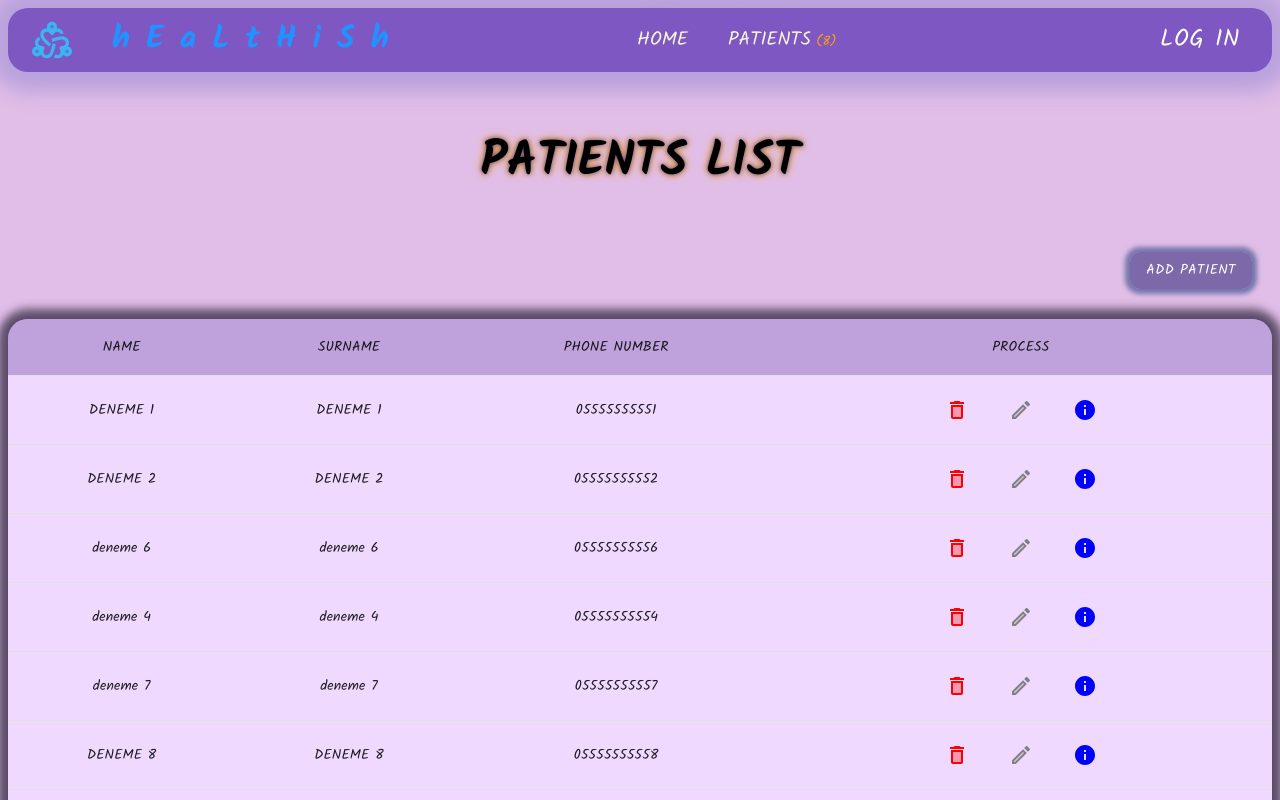
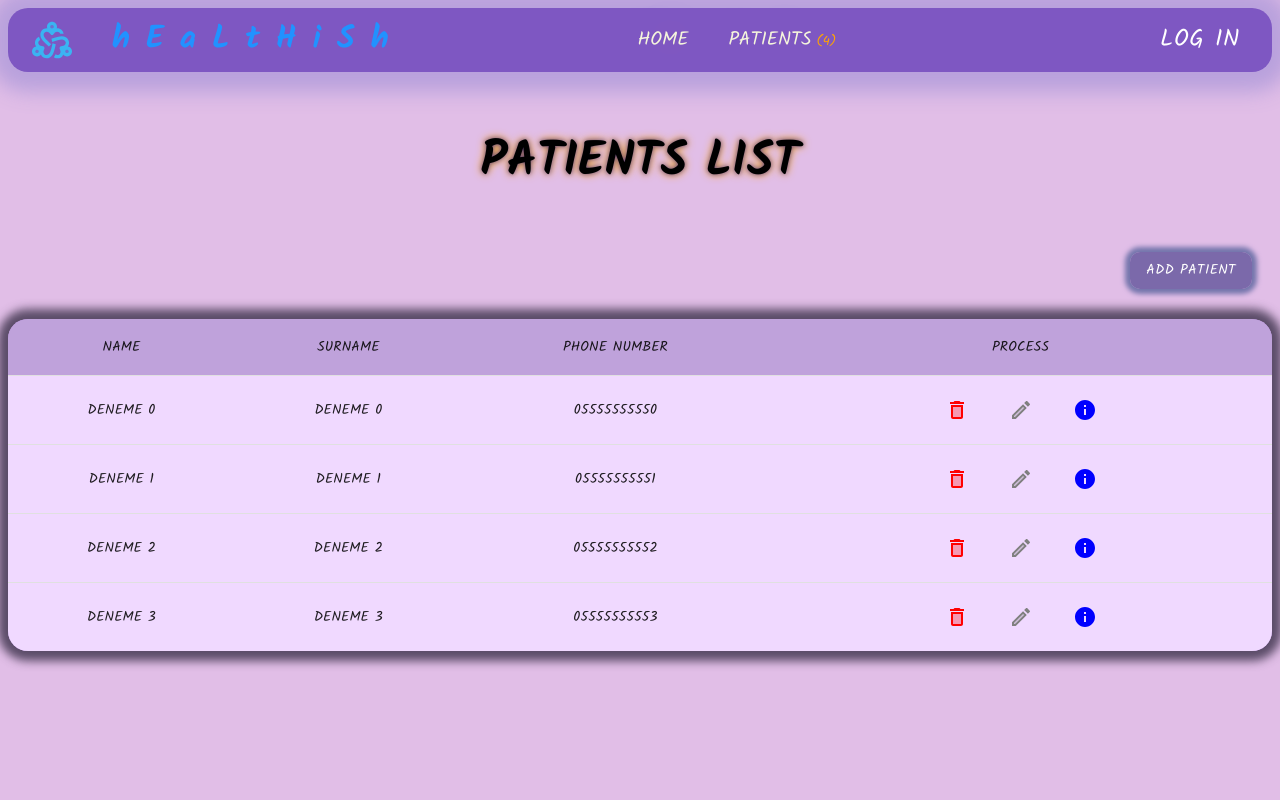
Before and after one commit to habibecee/PATIENT-REGISTRATION-APP, a React (Create React App) app: page /patients in a window 1280 px wide. Shown: the top 800 px of the page. Built offline with nearby package versions, Linux system fonts and the light colour scheme; data requests are answered from the project's data file.

Commit message:
redux-update

```diff
--- a/db.json
+++ b/db.json
@@ -1,183 +1,86 @@
 {
   "appointment": [
     {
-      "id": "1666175530524",
-      "date": "Thu, 20 Oct 2022 12:00:00 GMT",
-      "patientId": "1666175530523"
+      "id": "1668857124869",
+      "date": "Sat, 19 Nov 2022 11:25:01 GMT",
+      "patientId": "1668857124868"
     },
     {
-      "id": "1666175613306",
-      "date": "Fri, 21 Oct 2022 12:00:00 GMT",
-      "patientId": "1666175613305"
-    },
-    {
-      "id": "1667597734310",
-      "date": "Tue, 29 Nov 2022 21:00:14 GMT",
-      "patientId": "1667597658680"
-    },
-    {
-      "id": "1668682287294",
-      "date": "Wed, 30 Nov 2022 09:00:00 GMT",
-      "patientId": "1668682287293"
-    },
-    {
-      "id": "1668682553569",
-      "date": "Tue, 29 Nov 2022 12:00:26 GMT",
-      "patientId": "1668682553568"
-    },
-    {
-      "id": "1668682584868",
-      "date": "Tue, 29 Nov 2022 12:00:58 GMT",
-      "patientId": "1668682584867"
+      "id": "1668857155306",
+      "date": "Sat, 26 Nov 2022 09:00:34 GMT",
+      "patientId": "1668857155305"
     }
   ],
   "patient": [
     {
-      "id": "1666175530523",
+      "id": "1668857124868",
+      "name": "DENEME 0",
+      "surname": "DENEME 0",
+      "phoneNumber": "05555555550",
+      "processIds": [
+        "1668857124867"
+      ],
+      "notes": "DSKLFJLSKDJFLKS\n"
+    },
+    {
+      "id": "1668857155305",
       "name": "DENEME 1",
       "surname": "DENEME 1",
       "phoneNumber": "05555555551",
       "processIds": [
-        "1666175530522"
+        "1668857155304"
       ],
-      "notes": "SJLSKFJLKSDFJLASJFŞLAJDFLDJFŞLAS\nLKFJSLKDFJLSJFLSD\nDKFLJSLDKFJLKGJFLKG\nLKFSJDLKGFJLSFJD"
+      "notes": "FDLSJDLKFJSLKF\nFDLSJDLKFJSLKF\nFDLSJDLKFJSLKF"
     },
     {
-      "id": "1666175613305",
+      "id": "1668857299315",
       "name": "DENEME 2",
       "surname": "DENEME 2",
       "phoneNumber": "05555555552",
+      "notes": "KFDSJLKSJDFLKSJFLS",
       "processIds": [
-        "1666175613304"
-      ],
-      "notes": "SJLSKFJLKSDFJLASJFŞLAJDFLDJFŞLAS\nDJHSKJFSDHFKJSHFAKLD\nDJKFHSDFKJHDGKSDF\nJKDFHKGSDLFKASJFLKDJFD"
-    },
-    {
-      "id": "1667597658680",
-      "name": "deneme 6",
-      "surname": "deneme 6",
-      "phoneNumber": "05555555556",
-      "notes": "dlkfjdlgfkjfdlgkjfdl",
-      "processIds": [
-        "1667597658617",
-        "1667597734311",
-        "1668105549180"
+        "1668857299280"
       ]
     },
     {
-      "id": "1668105461607",
-      "name": "deneme 4",
-      "surname": "deneme 4",
-      "phoneNumber": "05555555554",
-      "processIds": [
-        "1668105461606"
-      ]
-    },
-    {
-      "id": "1668105661101",
-      "name": "deneme 7",
-      "surname": "deneme 7",
-      "phoneNumber": "05555555557",
-      "processIds": [
-        "1668105661100"
-      ]
-    },
-    {
-      "id": "1668682287293",
-      "name": "DENEME 8",
-      "surname": "DENEME 8",
-      "phoneNumber": "05555555558",
-      "processIds": [
-        "1668682287292"
-      ]
-    },
-    {
-      "id": "1668682553568",
+      "id": "1668857800366",
       "name": "DENEME 3",
       "surname": "DENEME 3",
       "phoneNumber": "05555555553",
+      "notes": "DFKJSDLKFJSDLKFJSD",
       "processIds": [
-        "1668682553567"
-      ]
-    },
-    {
-      "id": "1668682584867",
-      "name": "DENEME 5",
-      "surname": "DENEME 5",
-      "phoneNumber": "05555555555",
-      "processIds": [
-        "1668682584866"
+        "1668857800331"
       ]
     }
   ],
   "process": [
     {
-      "id": "1666175530522",
-      "complaint": "INFLUENZA",
-      "treatment": "serum verildi",
+      "id": "1668857124867",
+      "complaint": "BAŞ AĞRISI",
+      "treatment": "TOMOGRAFİ",
       "medicine": [
-        "parol",
-        " iburamin",
-        " c vit"
+        "PAROL"
       ]
     },
     {
-      "id": "1666175613304",
-      "complaint": "COVID",
-      "treatment": "OKSİJEN TAKVİYESİ",
+      "id": "1668857155304",
+      "complaint": "GRİP",
+      "treatment": "Kan tahlili yapıldı",
       "medicine": [
-        "Parol",
-        "Vitamin C",
-        "Vitamin D"
+        "C vit",
+        " D vit",
+        " "
       ]
     },
     {
-      "id": "1667597658617",
-      "complaint": "öksürük",
-      "treatment": "öksürük ilacı verildi",
-      "medicine": [
-        "novalgin"
-      ]
-    },
-    {
-      "id": "1667597734311",
-      "complaint": "covid",
+      "id": "1668857299280",
+      "complaint": "BEL AĞRISI",
       "treatment": "",
       "medicine": []
     },
     {
-      "id": "1668105461606",
-      "complaint": "ateş",
-      "treatment": "",
-      "medicine": []
-    },
-    {
-      "id": "1668105549180",
-      "complaint": "ateş",
-      "treatment": "",
-      "medicine": []
-    },
-    {
-      "id": "1668105661100",
-      "complaint": "ateş",
-      "treatment": "",
-      "medicine": []
-    },
-    {
-      "id": "1668682287292",
-      "complaint": "ÖKSÜRÜK",
-      "treatment": "",
-      "medicine": []
-    },
-    {
-      "id": "1668682553567",
+      "id": "1668857800331",
       "complaint": "BOĞAZ AĞRISI",
-      "treatment": "",
-      "medicine": []
-    },
-    {
-      "id": "1668682584866",
-      "complaint": "GRİP",
       "treatment": "",
       "medicine": []
     }
--- a/src/PAGES/AddPatient.js
+++ b/src/PAGES/AddPatient.js
@@ -1,4 +1,4 @@
-import React, { useState, useEffect } from "react";
+import React, { useState /*, useEffect */ } from "react";
 import { useNavigate } from "react-router-dom";
 import Loading from "../COMPANENTS/Loading";
 import Box from "@mui/material/Box";
@@ -6,24 +6,29 @@ import TextField from "@mui/material/TextField";
 import { Button } from "@mui/material";
 import "../../src/App.css";
 import axios from "axios";
+import { useDispatch, useSelector } from "react-redux";
+import actionTypes from "../REDUX/ACTIONS/actionTypes";
 
 const AddPatient = (props) => {
+	const { patientState } = useSelector((state) => state);
+	const dispatch = useDispatch();
+	const navigate = useNavigate();
 	const [name, setName] = useState("");
 	const [surname, setSurname] = useState("");
 	const [phone, setPhone] = useState("");
 	const [note, setNote] = useState("");
 	const [complaint, setComplaint] = useState("");
-	const [patients, setPatients] = useState(null);
-	const navigate = useNavigate();
 
-	useEffect(() => {
-		axios
-			.get(" http://localhost:3004/patient")
-			.then((res) => {
-				setPatients(res.data);
-			})
-			.catch((err) => console.log(err));
-	}, []);
+	// const [patients, setPatients] = useState(null);
+
+	// useEffect(() => {
+	// 	axios
+	// 		.get(" http://localhost:3004/patient")
+	// 		.then((res) => {
+	// 			setPatients(res.data);
+	// 		})
+	// 		.catch((err) => console.log(err));
+	// }, []);
 
 	const handleSubmit = (event) => {
 		event.preventDefault();
@@ -43,7 +48,9 @@ const AddPatient = (props) => {
 			return;
 		}
 
-		const hasNumber = patients.find((patient) => patient.phoneNumber === phone);
+		const hasNumber = patientState.patient.find(
+			(patient) => patient.phoneNumber === phone
+		);
 		console.log(hasNumber);
 
 		if (hasNumber !== undefined) {
@@ -61,6 +68,10 @@ const AddPatient = (props) => {
 		axios
 			.post(" http://localhost:3004/process", newProcess)
 			.then((ProcessRes) => {
+				dispatch({
+					type: actionTypes.ADD_PROCESS,
+					payload: newProcess,
+				});
 				const newPatient = {
 					id: String(new Date().getTime()),
 					name: name,
@@ -74,6 +85,10 @@ const AddPatient = (props) => {
 				axios
 					.post(" http://localhost:3004/patient", newPatient)
 					.then((res) => {
+						dispatch({
+							type: actionTypes.ADD_PATIENT,
+							payload: newPatient,
+						});
 						alert("NEW PATIENT IS SAVED SUCCESSFULLY");
 						navigate("/patients");
 					})
@@ -82,7 +97,7 @@ const AddPatient = (props) => {
 			.catch((ProcessErr) => console.log("ProcessErr", ProcessErr));
 	};
 
-	if (patients === null) {
+	if (patientState.success === false) {
 		return <Loading />;
 	}
 
--- a/src/PAGES/PATIENTS PAGE/Companents/EditPatientModal.js
+++ b/src/PAGES/PATIENTS PAGE/Companents/EditPatientModal.js
@@ -2,6 +2,8 @@ import React, { useState, useEffect } from "react";
 import { Box, Modal, Button, TextField, Alert } from "@mui/material";
 import CancelIcon from "@mui/icons-material/Cancel";
 import axios from "axios";
+import { useDispatch, useSelector } from "react-redux";
+import actionTypes from "../../../REDUX/ACTIONS/actionTypes";
 
 const style = {
 	position: "absolute",
@@ -18,6 +20,8 @@ const style = {
 };
 
 const EditPatientModal = (props) => {
+	const dispatch = useDispatch();
+	const { patientState } = useSelector((state) => state);
 	const {
 		open,
 		handleClose,
@@ -82,12 +86,12 @@ const EditPatientModal = (props) => {
 			return;
 		}
 
-		const filteredPatients = Patients.filter(
+		const filteredPatients = patientState.patient?.filter(
 			(item) => item.phoneNumber !== Patient.phoneNumber
 		);
 
-		const hasNumber = filteredPatients.find(
-			(Patient) => Patient.phoneNumber === phone
+		const hasNumber = filteredPatients?.find(
+			(patient) => patient.phoneNumber === phone
 		);
 		console.log("hasNumber???", hasNumber);
 
@@ -109,6 +113,10 @@ const EditPatientModal = (props) => {
 		axios
 			.put(`http://localhost:3004/patient/${Patient.id}`, updatedPatient)
 			.then((res) => {
+				dispatch({
+					type: actionTypes.EDIT_PATIENT,
+					payload: updatedPatient,
+				});
 				handleClose();
 				setUpdateCompanent(!updateCompanent);
 			})
--- a/src/PAGES/PATIENTS PAGE/Patients.js
+++ b/src/PAGES/PATIENTS PAGE/Patients.js
@@ -1,5 +1,5 @@
 import "../../ASSETS/STYLES/GeneralStyle.css";
-import React, { useEffect, useState } from "react";
+import React, { /*useEffect,*/ useState } from "react";
 import { useNavigate } from "react-router-dom";
 import Loading from "../../COMPANENTS/Loading";
 import EditPatientModal from "./Companents/EditPatientModal";
@@ -14,16 +14,19 @@ import CreateTwoToneIcon from "@mui/icons-material/CreateTwoTone";
 import InfoIcon from "@mui/icons-material/Info";
 import axios from "axios";
 import { Button } from "@mui/material";
+import { useDispatch, useSelector } from "react-redux";
+import actionTypes from "../../REDUX/ACTIONS/actionTypes";
 
 const Patients = (props) => {
+	const dispatch = useDispatch();
+	const { patientState, appointmentState } = useSelector((state) => state);
 	const navigate = useNavigate();
-	const [patients, setPatients] = useState(null);
+	// const [appointments, setAppointments] = useState(null);
+	// const [patients, setPatients] = useState(null);
 	// useState() içinde; eğer bir input için kullanılacaksa boş string ('')
 	//  -çünkü inputun değeri genelde stringdir- vermek daha mantıklı iken,
 	//  bir dizi için kullanılacaksa ya boş dizi [] ya da null verilmelidir.
 	// Yani veri çekilecek işleme göre ayarlanmalı.
-
-	const [appointments, setAppointments] = useState(null);
 
 	const [updateCompanent, setUpdateCompanent] = useState(false);
 	const [openEditModal, setOpenEditModal] = useState(false);
@@ -37,26 +40,26 @@ const Patients = (props) => {
 	// 	...patients,
 	// };
 
-	useEffect(() => {
-		axios
-			.get("http://localhost:3004/patient")
-			.then((res) => {
-				setPatients(res.data);
-			})
-			.catch((err) => console.log("patientErr", err));
+	// useEffect(() => {
+	// 	axios
+	// 		.get("http://localhost:3004/patient")
+	// 		.then((res) => {
+	// 			setPatients(res.data);
+	// 		})
+	// 		.catch((err) => console.log("patientErr", err));
 
-		axios
-			.get("http://localhost:3004/appointment")
-			.then((res) => {
-				setAppointments(res.data);
-			})
-			.catch((err) => console.log(err));
-	}, [updateCompanent]);
+	// 	axios
+	// 		.get("http://localhost:3004/appointment")
+	// 		.then((res) => {
+	// 			setAppointments(res.data);
+	// 		})
+	// 		.catch((err) => console.log(err));
+	// }, [updateCompanent]);
 
 	const handleDeletePatient = (patient) => {
 		console.log(patient);
 
-		const filteredAppointment = appointments.filter(
+		const filteredAppointment = appointmentState.appointment.filter(
 			(item) => item.patientId === patient.id
 		);
 		console.log("filteredAppointment", filteredAppointment);
@@ -64,16 +67,30 @@ const Patients = (props) => {
 		axios
 			.delete(`http://localhost:3004/patient/${patient.id}`)
 			.then((deleteRes) => {
+				dispatch({
+					type: actionTypes.DELETE_PATIENT,
+					payload: patient.id,
+				});
 				patient.processIds.forEach((processId) => {
 					axios
 						.delete(`http://localhost:3004/process/${processId}`)
-						.then((processRes) => {})
+						.then((processRes) => {
+							dispatch({
+								type: actionTypes.DELETE_PROCESS,
+								payload: processId,
+							});
+						})
 						.catch((processErr) => console.log(processErr));
 				});
 				filteredAppointment.forEach((item) => {
 					axios
 						.delete(`http://localhost:3004/appointment/${item.id}`)
-						.then((res) => {})
+						.then((res) => {
+							dispatch({
+								type: actionTypes.DELETE_APPOINTMENT,
+								payload: item.id,
+							});
+						})
 						.catch((err) => console.log(err));
 				});
 
@@ -82,7 +99,7 @@ const Patients = (props) => {
 			.catch((deleteErr) => console.log(deleteErr));
 	};
 
-	if (patients === null || appointments === null) {
+	if (patientState.success === false || appointmentState.success === false) {
 		return <Loading />;
 	}
 
@@ -119,7 +136,7 @@ const Patients = (props) => {
 						</TableRow>
 					</TableHead>
 					<TableBody sx={{ backgroundColor: " #F0D9FF" }}>
-						{patients.length === 0 && (
+						{patientState.patient.length === 0 && (
 							<TableRow
 								sx={{ "&:last-child td, &:last-child th": { border: 0 } }}
 							>
@@ -130,15 +147,15 @@ const Patients = (props) => {
 							</TableRow>
 						)}
 
-						{patients.map((patient) => {
+						{patientState.patient.map((patient) => {
 							return (
 								<TableRow
-									key={patient.id}
+									key={patient?.id}
 									sx={{ "&:last-child td, &:last-child th": { border: 0 } }}
 								>
-									<TableCell align="center">{patient.name}</TableCell>
-									<TableCell align="center">{patient.surname}</TableCell>
-									<TableCell align="center">{patient.phoneNumber}</TableCell>
+									<TableCell align="center">{patient?.name}</TableCell>
+									<TableCell align="center">{patient?.surname}</TableCell>
+									<TableCell align="center">{patient?.phoneNumber}</TableCell>
 									<TableCell align="center">
 										<Button onClick={() => handleDeletePatient(patient)}>
 											<DeleteTwoToneIcon style={{ color: "red" }} />
@@ -166,7 +183,7 @@ const Patients = (props) => {
 			<EditPatientModal
 				updateCompanent={updateCompanent}
 				setUpdateCompanent={setUpdateCompanent}
-				Patients={patients}
+				Patients={patientState.patient}
 				Patient={selectedPatient}
 				open={openEditModal}
 				handleClose={handleClose}
--- a/src/REDUX/REDUCERS/patientReducer.js
+++ b/src/REDUX/REDUCERS/patientReducer.js
@@ -59,6 +59,16 @@ const patientReducer = (state = initialState, action) => {
 				patient: [action.payload, ...filteredPatient],
 			};
 
+		case actionTypes.DELETE_PATIENT:
+			const filteredDeletePatient = state.patient.filter(
+				(item) => item.id !== action.payload
+			);
+
+			return {
+				...state,
+				patient: filteredDeletePatient,
+			};
+
 		default:
 			return state;
 	}
```
Also changed, not shown: src/PAGES/AddAppointment.js (+8 -7 lines), src/PAGES/Home.js (+3 -9 lines), src/REDUX/REDUCERS/appointmentReducer.js (+10 -0 lines), src/REDUX/REDUCERS/processReducer.js (+9 -0 lines).
